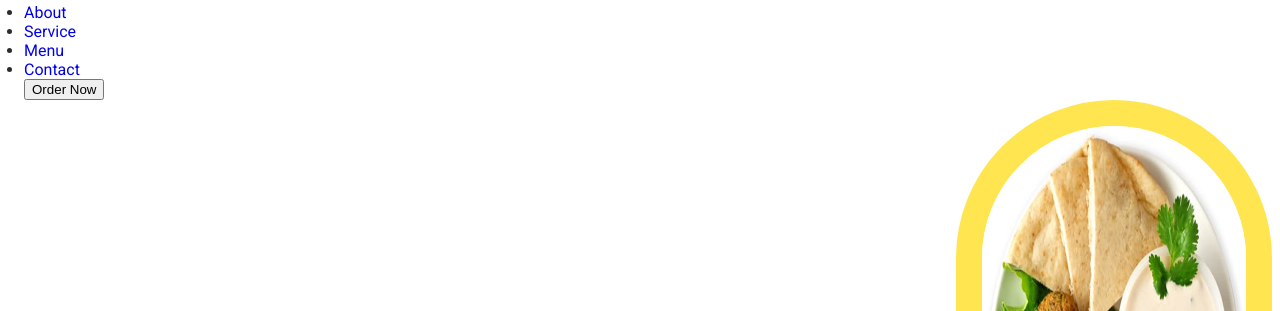
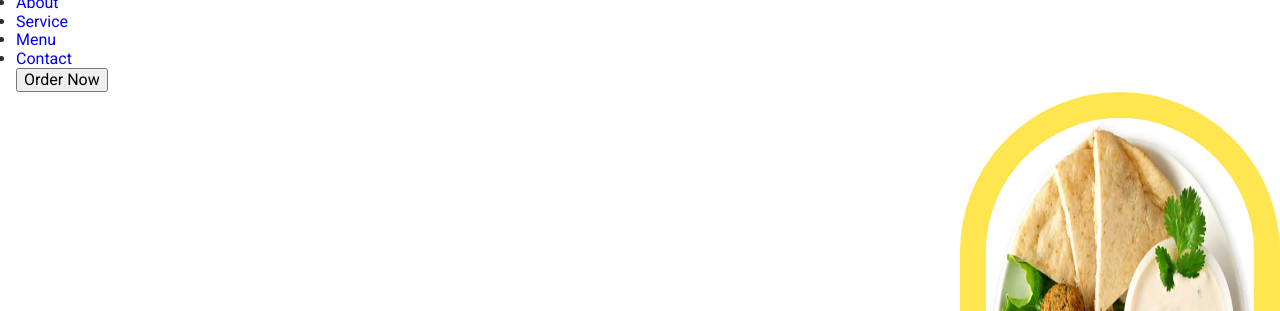
Before and after one commit to bakmaiev/food-delivery-team-project, a plain HTML site: page index.html in a window 1280 px wide. Shown: the part 76-387 px from the top of the page. Drawn offline with nearby package versions, Linux system fonts and the light colour scheme.

Commit message:
add normalize

```diff
--- a/index.html
+++ b/index.html
@@ -11,6 +11,7 @@
       href="https://fonts.googleapis.com/css2?family=Inter&family=Kalam&family=Roboto:wght@400;500;700&display=swap"
       rel="stylesheet"
     />
+    <link rel="stylesheet" href="https://cdnjs.cloudflare.com/ajax/libs/modern-normalize/1.1.0/modern-normalize.min.css" integrity="sha512-wpPYUAdjBVSE4KJnH1VR1HeZfpl1ub8YT/NKx4PuQ5NmX2tKuGu6U/JRp5y+Y8XG2tV+wKQpNHVUX03MfMFn9Q==" crossorigin="anonymous" referrerpolicy="no-referrer" />
     <link rel="stylesheet" href="./css/styles.css" />
   </head>
 
```
